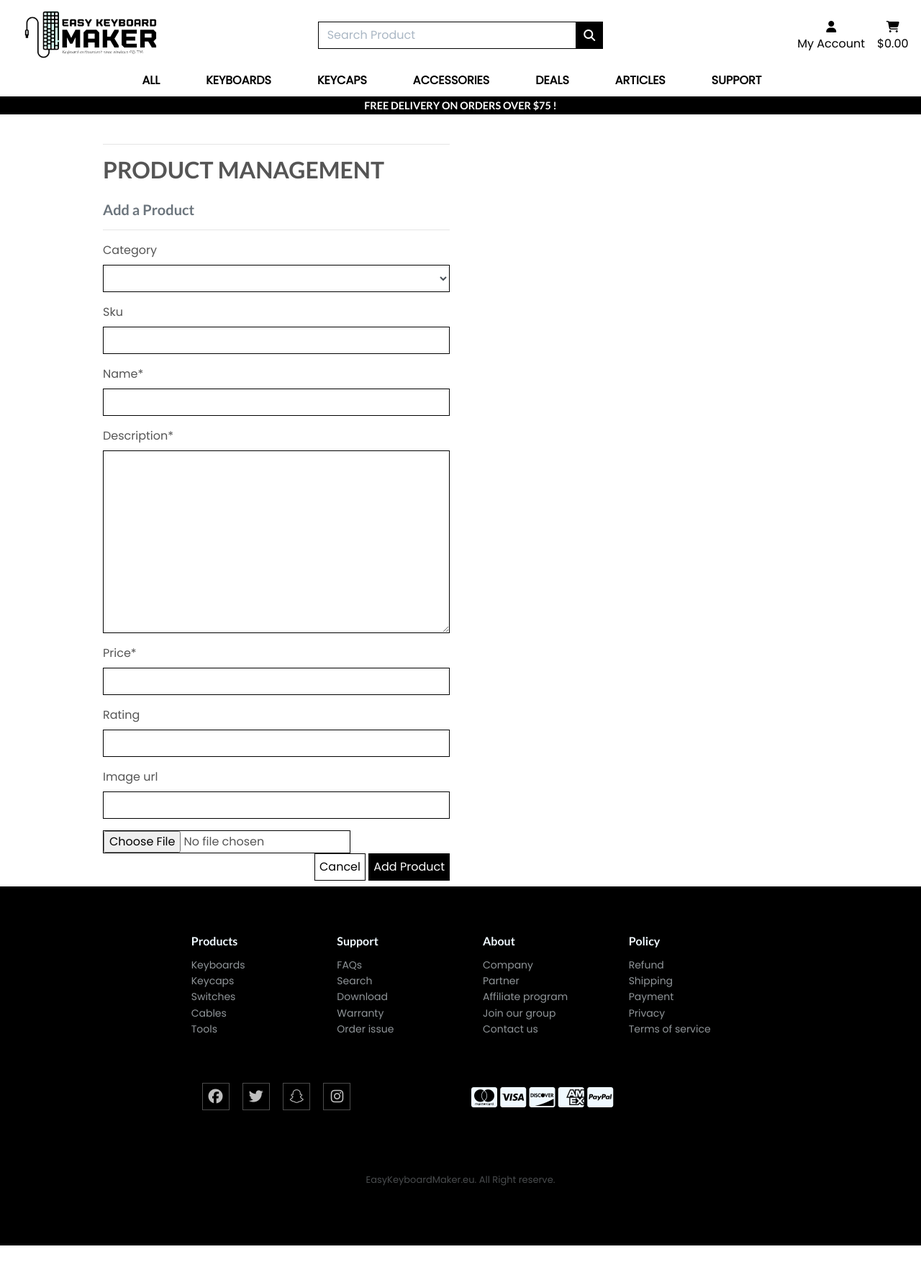
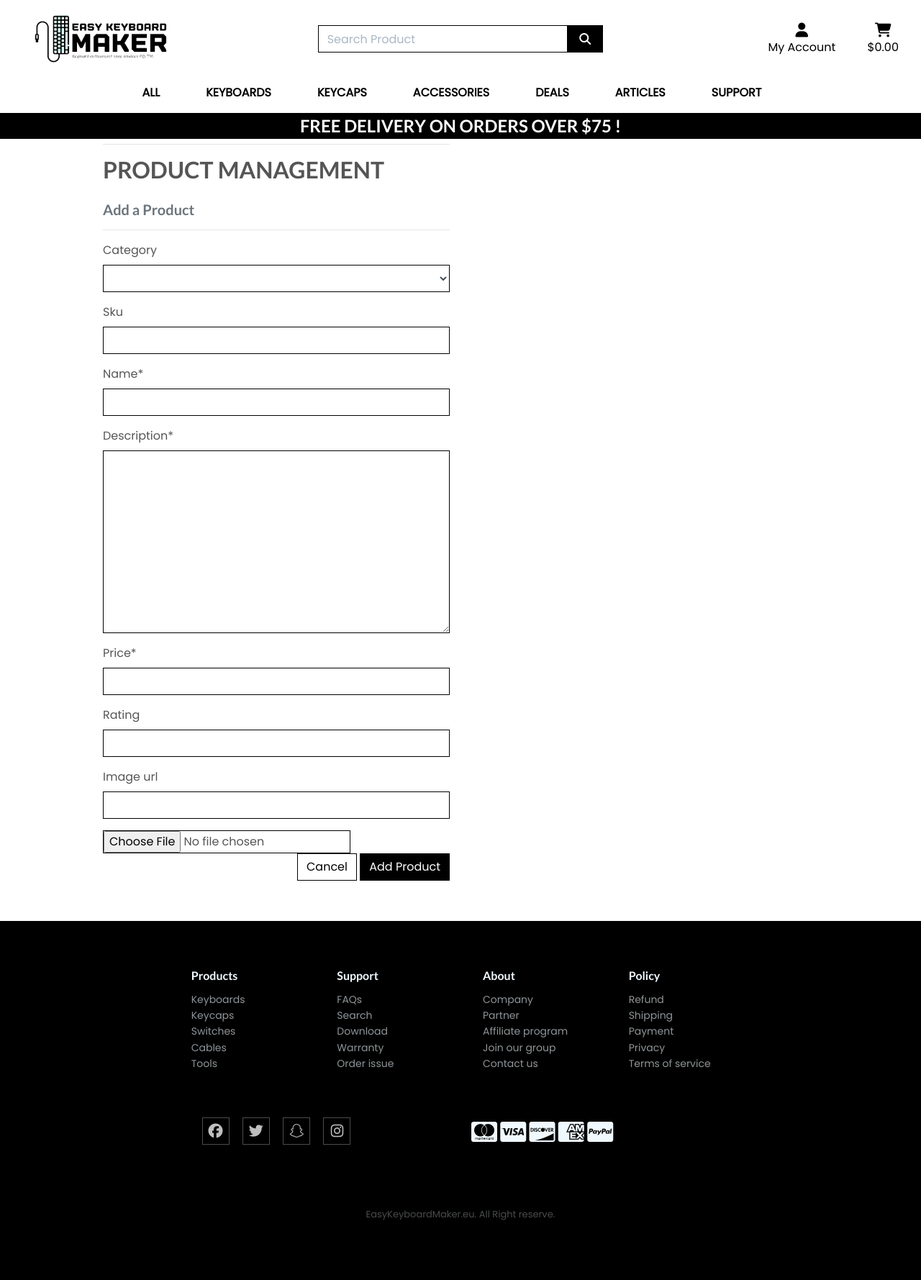
Before and after one commit to KimBergstroem/keyboardmaker-Ecommerce-Fullstack-App, a Django app: page /products/add/ in a window 1280 px wide. Shown: the whole page at 72% size. Before the commit the page ends 1731 px from the top, so only its background shows below. Run offline with Django 3.2, Linux system fonts and the light colour scheme; the visitor is signed in with stand-in values (Sample User, id 1); data that the repository does not hold is empty; parts of the project's set-up code (start-up, migrations or seed data) failed here and were passed over; some libraries are stand-ins or nearby versions.

Commit message:
style: home responsive and product page align with footer section

```diff
--- a/static/css/base.css
+++ b/static/css/base.css
@@ -10,7 +10,6 @@ h1, h2, h3, h4, h5, h6 { /* Apply Lato Bold 700 to all header elements */
 body { /* Apply Poppins 400 Regular to all other text */
   background: white;
   background-size: cover;
-    height: calc(100vh - 164px);
   color: #555;
   font-family: 'Poppins', sans-serif;
   font-weight: 400;
@@ -280,41 +279,30 @@ input[name='q']::placeholder {
 }
 
 /* ----------------------------------- Product Form */
-
-.display-4.logo-font.text-white {/* Makes the class with all this exactly classes be effected */
-  font-size: 2rem;
+.btn-file{
+  position: relative;
+  overflow: hidden;
 }
 
-.nav-link {/*Fix the navbar issue on mobile screens */
-    padding: 0.15rem;
+.btn-file input[type="file"]{
+  position: absolute;
+  top: 0;
+  right: 0;
+  min-width: 100%;
+  min-height: 100%;
+  opacity: 0;
+  cursor: pointer;
 }
 
-.nav-link i.fa-lg {
-    font-size: 1rem;
+.custom-checkbox .custom-control-label::before {
+  border-radius: 0;
+  border-color: #dc3545;
 }
 
-.navbar-toggler {
-    padding: .6rem .6rem;
-    font-size: 1rem;
-}
-
-#delivery-banner h4 {
-    font-size: .9rem;
-}
-
-.btn.btn-outline-black.rounded-0,
-.btn.btn-black.rounded-0 {/* Makes the class with all this exactly classes be effected */
-    padding: .375rem .375rem;
-}
-
-.btn.btn-outline-black.rounded-0.btn-lg,
-.btn.btn-black.rounded-0.btn-lg {/* Makes the class with all this exactly classes be effected */
-    padding: .375rem .375rem;
-    font-size: .75rem;
-}
-
-.increment-qty, .decrement-qty {
-    padding: .25rem .5rem !important;
+.custom-checkbox .custom-control-input:checked~.custom-control-label::before {
+  background-color: #dc3545;
+  border-color: #dc3545;
+  border-radius: 0;
 }
 
 /* ----------------------------------- Footer */
@@ -390,13 +378,15 @@ margin-bottom:0;
 }
 
 /* -------------------------------- Media Queries */
-@media (min-width: 1200px) { /* Slightly larger container on xl screens */
+/* Slightly larger container on xl screens */
+@media (min-width: 1200px) {
   .container {
     max-width: 80%;
   }
 }
 
-@media (min-width: 992px) { /* fixed top navbar only on medium and up */
+/* fixed top navbar only on medium and up */
+@media (min-width: 992px) {
     .fixed-top-desktop-only {
         position: fixed;
         top: 0;
@@ -404,7 +394,6 @@ margin-bottom:0;
         left: 0;
         z-index: 1030;
     }
-
     .header-container {
         padding-top: 184px;
     }
@@ -416,23 +405,18 @@ within the viewport, and the top padding (116px)
 is subtracted from the available height */
 @media (max-width: 991px){
   .header-container {
-      padding-top: 116px;
-  }
-
-  body {
-      height: calc(100vh - 116px);
+      padding-top: 94px;
   }
 
   .smaller-text{
       font-size: 14px;
   }
-
   /* Makes the class with all this exactly classes be effected */
   .display-4.logo-font.text-white {
       font-size: 2rem;
   }
+  /*Fix the navbar issue on mobile screens */
 
-  /*Fix the navbar issue on mobile screens */
   .nav-link {
       padding: 0.15rem;
   }
@@ -449,13 +433,11 @@ is subtracted from the available height */
   #delivery-banner h4 {
       font-size: .9rem;
   }
-
   /* Makes the class with all this exactly classes be effected */
   .btn.btn-outline-black.rounded-0,
   .btn.btn-black.rounded-0 {
       padding: .375rem .375rem;
   }
-
   /* Makes the class with all this exactly classes be effected */
   .btn.btn-outline-black.rounded-0.btn-lg,
   .btn.btn-black.rounded-0.btn-lg {
--- a/templates/base.html
+++ b/templates/base.html
@@ -160,7 +160,7 @@
     {% endblock %}
 
         <!-- Footer section -->
-        <footer class="footer-dark">
+        <footer class="footer-dark mt-5">
             <div class="container">
                 <div class="row d-flex justify-content-center">
                   <div class="col col-md-2 m-3 item">
--- a/templates/includes/mobile-top-header.html
+++ b/templates/includes/mobile-top-header.html
@@ -25,7 +25,7 @@
         <div class="text-center">
             <div><i class="fas fa-user fa-lg"></i></div>
             {% if request.user.is_authenticated %}
-                <p class="my-0">My Account</p>
+                <p class="my-0">Account</p>
             {% else %}
                 <p class="my-0">Account</p>
             {% endif %}
```
Also changed, not shown: home/templates/home/index.html (+5 -5 lines). Lines whose indentation alone changed are shown as unchanged.
